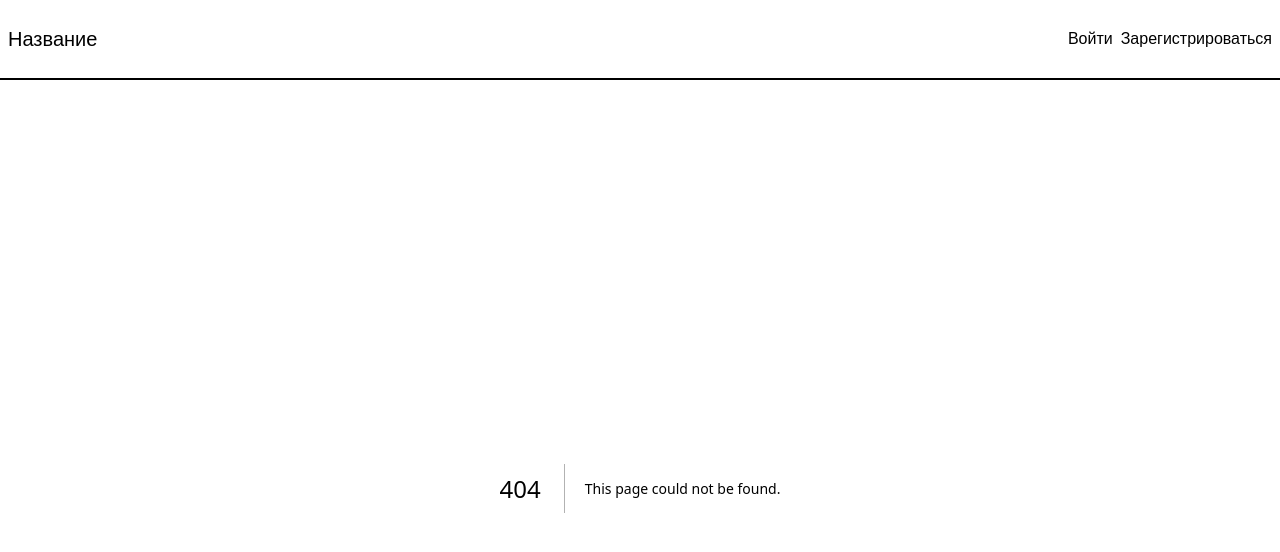
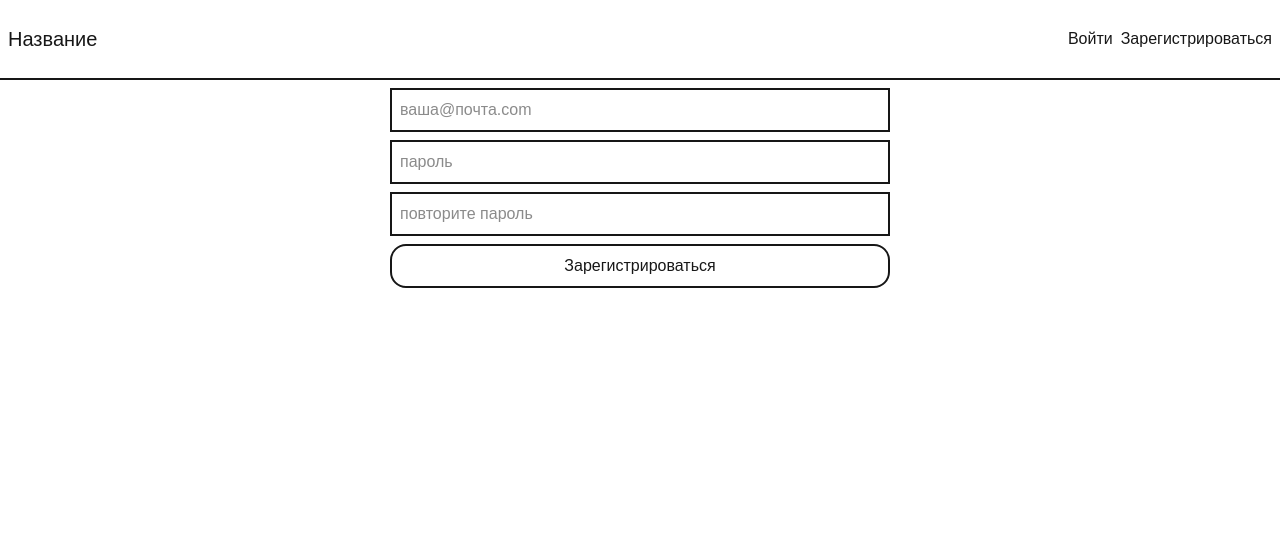
Before and after one commit to lghtlsss/enrollee-2026, a Next.js app in the folder frontend/: page /register in a window 1280 px wide. Before the commit this address had no page. Shown: the top 552 px of the page. Built offline with nearby package versions, Linux system fonts and the light colour scheme.

Commit message:
добавил страницы регистрации и входа

```diff
--- /dev/null
+++ b/frontend/src/app/login/page.tsx
@@ -0,0 +1,7 @@
+import { LoginForm } from '@/components/auth/login-form';
+
+const LoginPage = () => {
+  return <LoginForm />;
+};
+
+export default LoginPage;
--- /dev/null
+++ b/frontend/src/app/register/page.tsx
@@ -0,0 +1,7 @@
+import { RegisterForm } from '@/components/auth/register-form';
+
+const RegisterPage = () => {
+  return <RegisterForm />;
+};
+
+export default RegisterPage;
--- a/frontend/src/components/auth/login-form.tsx
+++ b/frontend/src/components/auth/login-form.tsx
@@ -36,7 +36,7 @@ export const LoginForm = () => {
   };
 
   return (
-    <form className="flex w-125 flex-col gap-2" onSubmit={handleSubmit}>
+    <form className="mx-auto flex w-125 flex-col gap-2" onSubmit={handleSubmit}>
       <Input id="email" name="email" type="email" placeholder="ваша@почта.com" required={true} />
       <Input
         className="border-2 p-2"
--- a/frontend/src/components/auth/register-form.tsx
+++ b/frontend/src/components/auth/register-form.tsx
@@ -37,7 +37,7 @@ export const RegisterForm = () => {
   };
 
   return (
-    <form className="flex w-125 flex-col gap-2" onSubmit={handleSubmit}>
+    <form className="mx-auto flex w-125 flex-col gap-2" onSubmit={handleSubmit}>
       <Input id="email" name="email" type="email" placeholder="ваша@почта.com" required={true} />
       <Input
         className="border-2 p-2"
```
